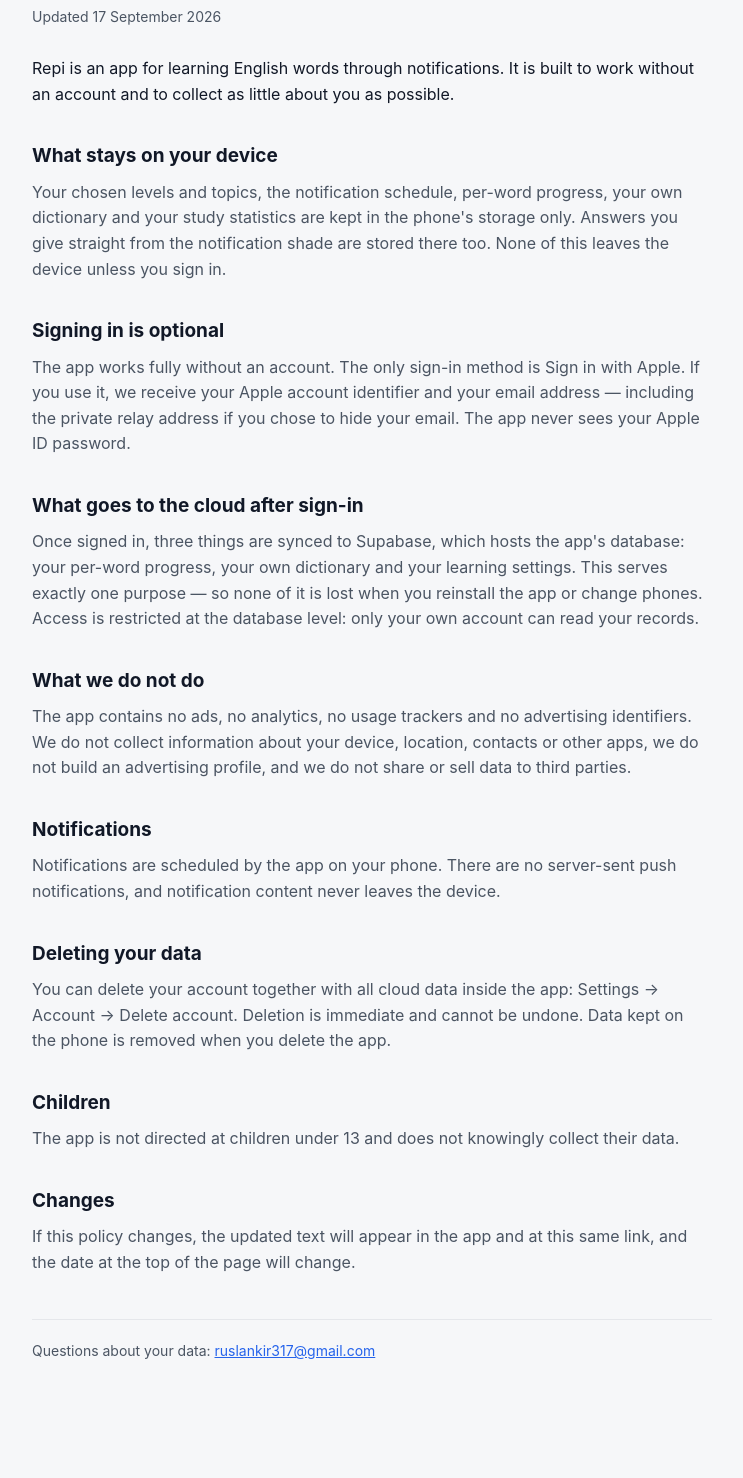
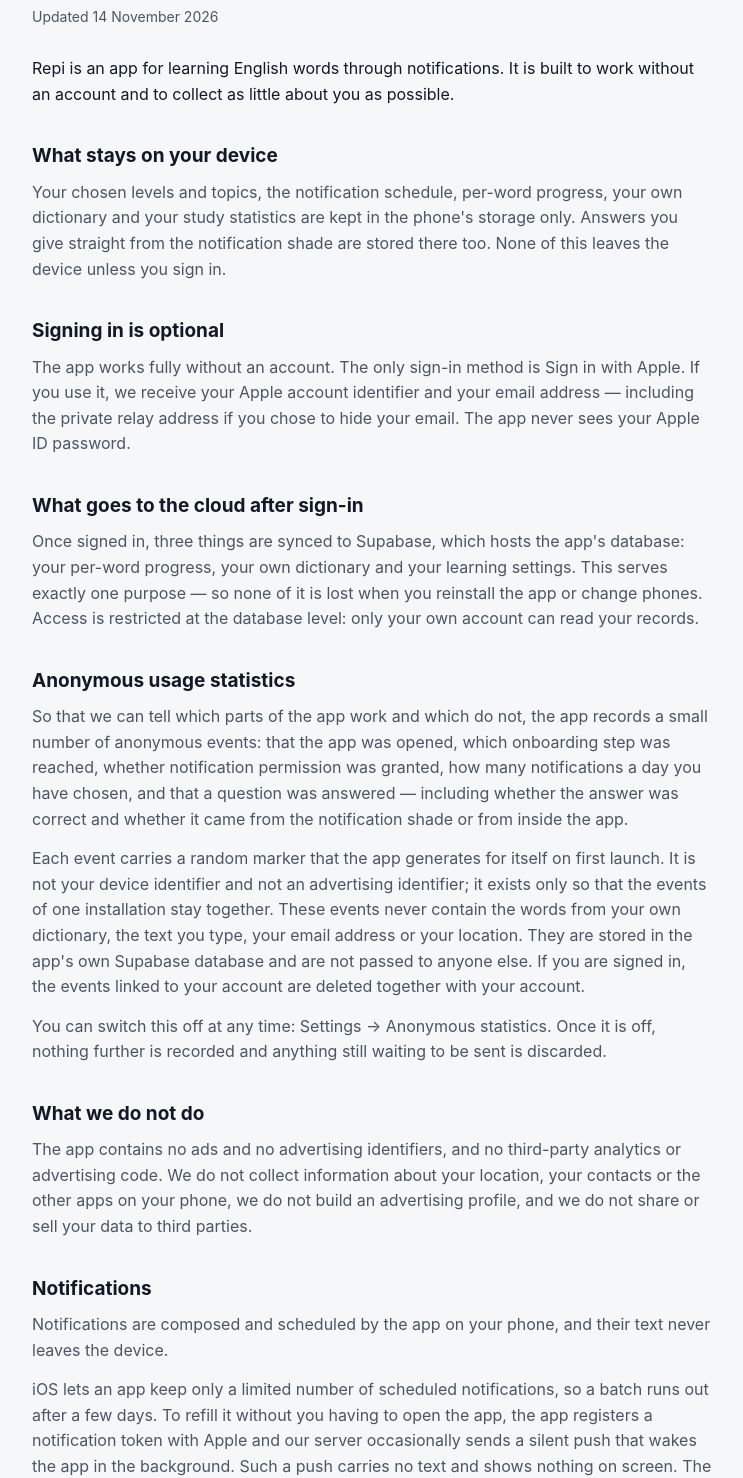
Before and after one commit to kir9226477-cell/repi-privacy, a plain HTML site: page index.html in a window 1280 px wide. Shown: the part 208-1686 px from the top of the page, without its empty margins (268-1011 px from the left). Before the commit the page ends 1651 px from the top, so only its background shows below. Drawn offline with Linux system fonts and the light colour scheme.

Commit message:
Describe anonymous statistics and silent push in the privacy policy
Two claims no longer matched the app. The policy promised no analytics,
while product events are about to ship, and it promised no server-sent
push notifications, which stopped being true in September when silent
push started refilling the notification batch.

Both sections now say what actually happens: which events are recorded,
that the install marker is generated by the app rather than taken from
the device, what never leaves the phone, and how to switch statistics
off in Settings.

Co-Authored-By: Claude Opus 5 <noreply@anthropic.com>

```diff
--- a/index.html
+++ b/index.html
@@ -27,7 +27,7 @@ footer a{color:var(--accent)}</style>
 <header><div class="mark">R</div><div class="name">Repi</div></header>
 <div class="langs"><strong>English</strong><a href="ru.html">Русский</a></div>
 <h1>Privacy Policy</h1>
-<p class="updated">Updated 17 September 2026</p>
+<p class="updated">Updated 14 November 2026</p>
 <p class="lead">Repi is an app for learning English words through notifications. It is built to work without an account and to collect as little about you as possible.</p>
 <h2>What stays on your device</h2>
 <p>Your chosen levels and topics, the notification schedule, per-word progress, your own dictionary and your study statistics are kept in the phone&#x27;s storage only. Answers you give straight from the notification shade are stored there too. None of this leaves the device unless you sign in.</p>
@@ -35,10 +35,15 @@ footer a{color:var(--accent)}</style>
 <p>The app works fully without an account. The only sign-in method is Sign in with Apple. If you use it, we receive your Apple account identifier and your email address — including the private relay address if you chose to hide your email. The app never sees your Apple ID password.</p>
 <h2>What goes to the cloud after sign-in</h2>
 <p>Once signed in, three things are synced to Supabase, which hosts the app&#x27;s database: your per-word progress, your own dictionary and your learning settings. This serves exactly one purpose — so none of it is lost when you reinstall the app or change phones. Access is restricted at the database level: only your own account can read your records.</p>
+<h2>Anonymous usage statistics</h2>
+<p>So that we can tell which parts of the app work and which do not, the app records a small number of anonymous events: that the app was opened, which onboarding step was reached, whether notification permission was granted, how many notifications a day you have chosen, and that a question was answered &mdash; including whether the answer was correct and whether it came from the notification shade or from inside the app.</p>
+<p>Each event carries a random marker that the app generates for itself on first launch. It is not your device identifier and not an advertising identifier; it exists only so that the events of one installation stay together. These events never contain the words from your own dictionary, the text you type, your email address or your location. They are stored in the app&#x27;s own Supabase database and are not passed to anyone else. If you are signed in, the events linked to your account are deleted together with your account.</p>
+<p>You can switch this off at any time: Settings &rarr; Anonymous statistics. Once it is off, nothing further is recorded and anything still waiting to be sent is discarded.</p>
 <h2>What we do not do</h2>
-<p>The app contains no ads, no analytics, no usage trackers and no advertising identifiers. We do not collect information about your device, location, contacts or other apps, we do not build an advertising profile, and we do not share or sell data to third parties.</p>
+<p>The app contains no ads and no advertising identifiers, and no third-party analytics or advertising code. We do not collect information about your location, your contacts or the other apps on your phone, we do not build an advertising profile, and we do not share or sell your data to third parties.</p>
 <h2>Notifications</h2>
-<p>Notifications are scheduled by the app on your phone. There are no server-sent push notifications, and notification content never leaves the device.</p>
+<p>Notifications are composed and scheduled by the app on your phone, and their text never leaves the device.</p>
+<p>iOS lets an app keep only a limited number of scheduled notifications, so a batch runs out after a few days. To refill it without you having to open the app, the app registers a notification token with Apple and our server occasionally sends a silent push that wakes the app in the background. Such a push carries no text and shows nothing on screen. The token belongs to the device rather than to you, and if you are signed in it is deleted together with your account.</p>
 <h2>Deleting your data</h2>
 <p>You can delete your account together with all cloud data inside the app: Settings → Account → Delete account. Deletion is immediate and cannot be undone. Data kept on the phone is removed when you delete the app.</p>
 <h2>Children</h2>
```
Also changed, not shown: ru.html (+8 -3 lines).
